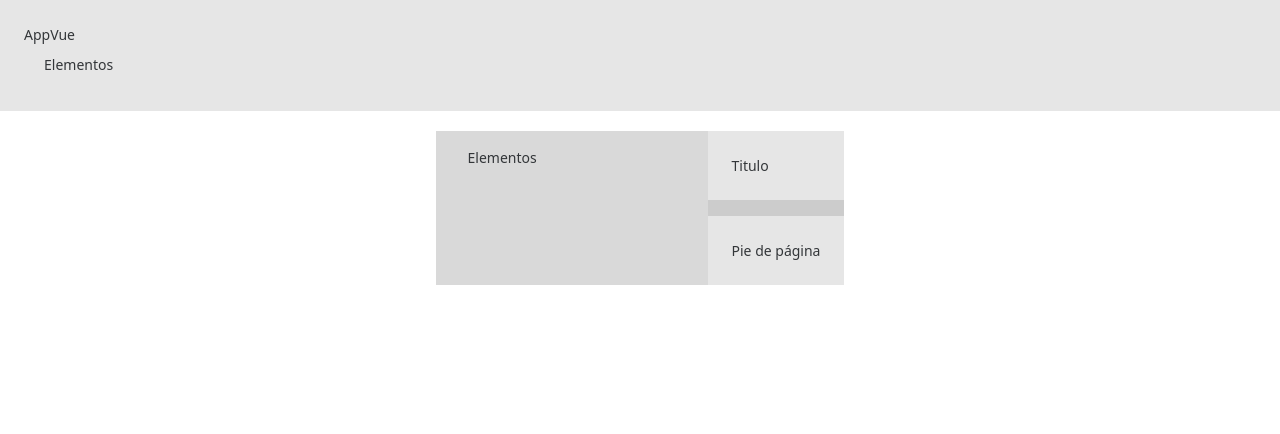
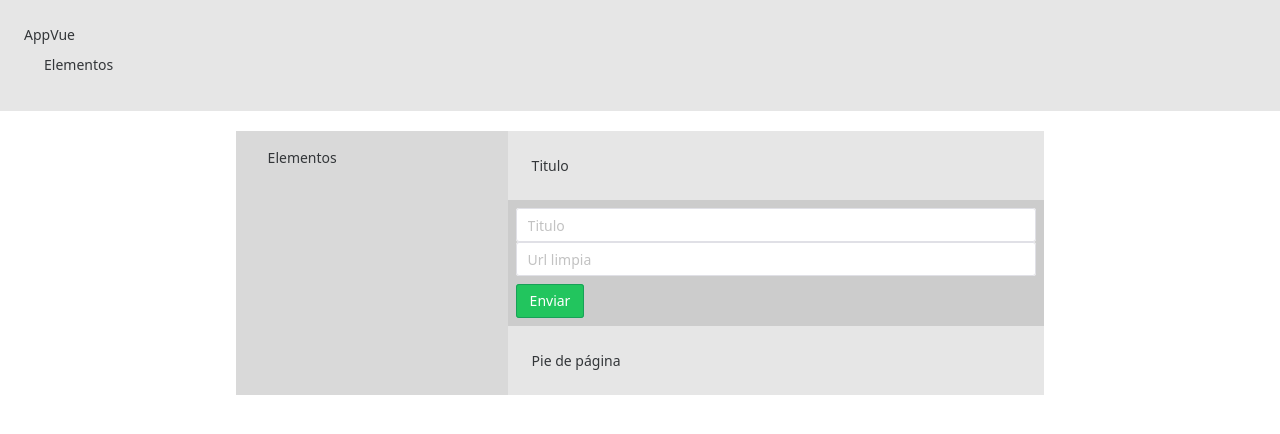
Before and after one commit to eltictacdicta/vuedjango, a Vue app: page /save/category in a window 1280 px wide. Shown: the top 434 px of the page. Built offline with nearby package versions, Linux system fonts and the light colour scheme; no server answers.

Commit message:
Creamos el formulario para crear las categorias

```diff
--- a/src/pages/list/ListCategory.vue
+++ b/src/pages/list/ListCategory.vue
@@ -1,6 +1,6 @@
 <template>
     <n-button type="primary">
-        <router-link :to="{ name:'list-types' }">Tipos</router-link>
+        <router-link :to="{ name:'save-category' }">Crear</router-link>
     </n-button>
 
     <n-table :single-line="false" class="my-table">
--- /dev/null
+++ b/src/pages/save/BasePageSave.vue
@@ -0,0 +1,3 @@
+<template>
+    <RouterView></RouterView>
+</template>
--- /dev/null
+++ b/src/pages/save/SaveCategory.vue
@@ -0,0 +1,27 @@
+<template>
+    <form @submit.prevent="submit">
+    <n-input placeholder="Titulo" v-model:value="form.title" type="text" />
+    <n-input placeholder="Url limpia" v-model:value="form.url_clean" type="text" />
+    <n-button class="mt-2" type="primary" attr-type="submit">Enviar</n-button>
+    </form>
+</template>
+
+<script>
+export default {
+    data(){
+        return {
+            form:{
+                title: "",
+                url_clean: ""
+            }
+        }
+    },
+    methods:{
+        submit(){
+            this.$axios.post("http://127.0.0.1:8000/api/category/",this.form).then((res) => {
+                console.log(res)
+            })
+        }
+    }
+}
+</script>
--- a/src/router.js
+++ b/src/router.js
@@ -1,13 +1,19 @@
 import { createRouter, createWebHistory} from "vue-router"
-
 import ListCategory from  "@/pages/list/ListCategory"
 import ListType from  "@/pages/list/ListType"
 import ListElement from "@/pages/list/ListElement"
 import BasePage from "@/pages/list/BasePage"
 import BasePageDetail from "@/pages/detail/BasePageDetail"
 import DetailElement from "@/pages/detail/DetailElement"
+import SaveCategory from "@/pages/save/SaveCategory"
+import BasePageSave from "@/pages/save/BasePageSave"
 
 const routes = [
+    {
+        name: 'home',
+        path: '/',
+        component: ListElement
+    },
     {
         path: '/list',
         componet:BasePage,
@@ -39,6 +45,17 @@ const routes = [
                 component: DetailElement
             }
         ]
+    },
+    {
+        path: '/save',
+        componet:BasePageSave,
+        children:[
+            {
+                name: 'save-category',
+                path: 'category',
+                component: SaveCategory
+            }
+        ]
     }
 ]
 
```
